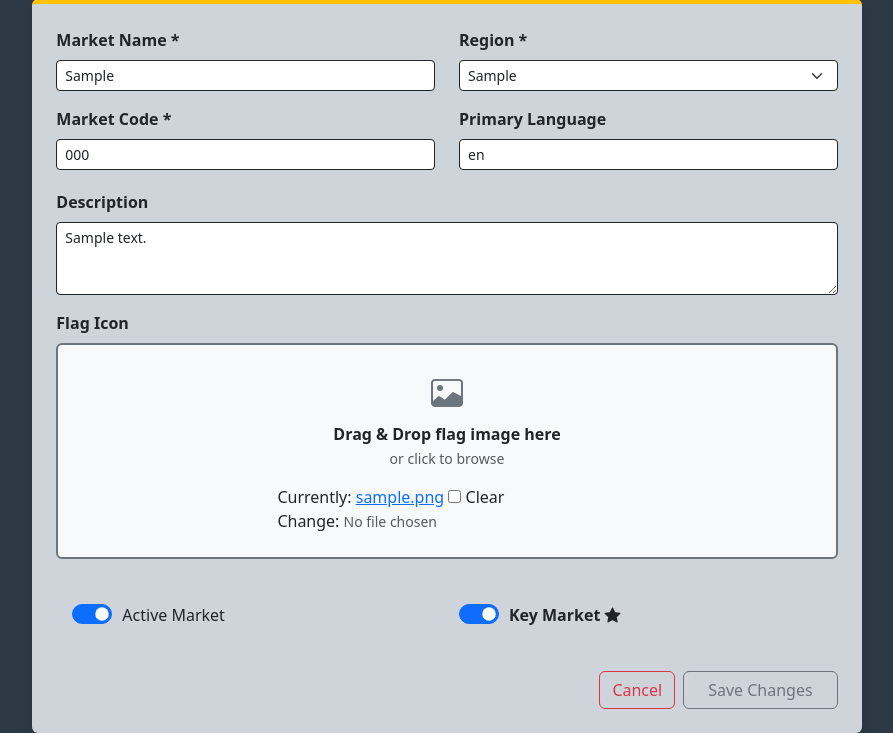
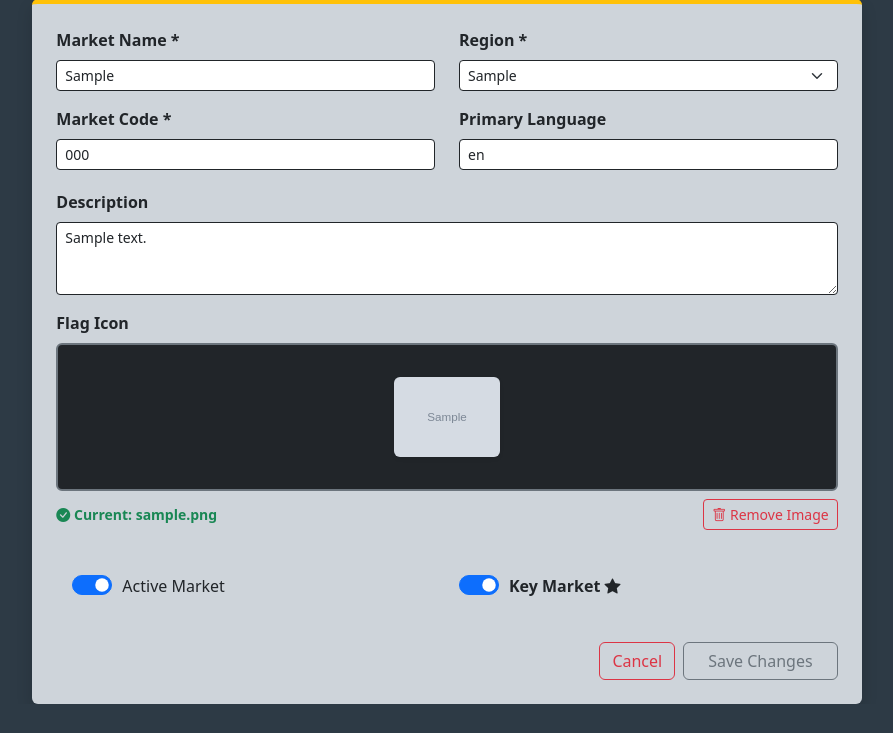
Before and after one commit to VitoBonetti/GostPillar, a Django app: page /management/markets/form/?market_id=00000000-0000-0000-0000-000000000001 in a window 1280 px wide. Shown: the part 248-981 px from the top of the page, without its empty margins (193-1086 px from the left). After the commit the page ends 952 px from the top, so only its background shows below. Run offline with Django 5.2, Linux system fonts and the light colour scheme; a user stored in the database is signed in; tables that the repository leaves empty hold one stand-in row (values such as "Sample post"); grey boxes marked "Sample" are stand-in pictures; some libraries are stand-ins or nearby versions.

Commit message:
Management: remove and update market flag

```diff
--- a/management/templates/management/market_form.html
+++ b/management/templates/management/market_form.html
@@ -69,17 +69,31 @@
                     <div class="mb-4">
                         <label class="form-label fw-bold">Flag Icon</label>
 
-                        <div id="flag-drop-zone" class="border border-2 border-dashed border-secondary rounded p-4 text-center bg-light position-relative" style="cursor: pointer; transition: all 0.2s;">
-                            <i class="bi bi-image text-secondary" style="font-size: 2rem;"></i>
-                            <h6 class="mt-2 fw-bold text-dark mb-1">Drag & Drop flag image here</h6>
-                            <p class="text-muted small mb-3">or click to browse</p>
+                        <input type="checkbox" name="flag_icons-clear" id="id_flag_icons-clear" class="d-none" value="on">
 
-                            <div class="text-start d-inline-block position-relative z-3">
-                                {% render_field form.flag_icons id="id_flag_icons" class="form-control-file text-muted small" %}
+                        <input type="file" name="flag_icons" id="id_flag_icons" class="d-none" accept="image/*">
+
+                        <div id="flag-drop-zone" class="border border-2 border-dashed border-secondary rounded p-4 text-center bg-dark text-light position-relative" style="cursor: pointer; transition: all 0.2s;">
+
+                            <div id="drop-zone-text" class="{% if form.instance.flag_icons %}d-none{% endif %}">
+                                <i class="bi bi-image text-secondary" style="font-size: 2rem;"></i>
+                                <h6 class="mt-2 fw-bold mb-1">Drag & Drop flag image here</h6>
+                                <p class="text-muted small mb-0">or click to browse</p>
                             </div>
+
+                            <img id="flag-preview" src="{% if form.instance.flag_icons %}{{ form.instance.flag_icons.url }}{% endif %}" class="mt-2 mb-2 rounded shadow-sm {% if not form.instance.flag_icons %}d-none{% endif %}" style="max-height: 80px; max-width: 100%;">
                         </div>
 
-                        <div id="flag-file-name-display" class="text-success fw-bold text-center mt-2 small"></div>
+                        <div class="d-flex justify-content-between align-items-center mt-2">
+                            <div id="flag-file-name-display" class="text-success fw-bold small">
+                                {% if form.instance.flag_icons %}
+                                    <i class="bi bi-check-circle-fill"></i> Current: {{ form.instance.flag_icons.name }}
+                                {% endif %}
+                            </div>
+                            <button type="button" id="remove-image-btn" class="btn btn-sm btn-outline-danger {% if not form.instance.flag_icons %}d-none{% endif %}">
+                                <i class="bi bi-trash"></i> Remove Image
+                            </button>
+                        </div>
                         <div class="text-danger small mt-1">{{ form.flag_icons.errors|striptags }}</div>
                     </div>
 
@@ -120,32 +134,31 @@
 <script>
     document.addEventListener("DOMContentLoaded", function() {
         const dropZone = document.getElementById('flag-drop-zone');
-        // Django's default id for the flag_icons field is 'id_flag_icons'
         const fileInput = document.getElementById('id_flag_icons');
+        const clearCheckbox = document.getElementById('id_flag_icons-clear');
         const fileDisplay = document.getElementById('flag-file-name-display');
+        const dropZoneText = document.getElementById('drop-zone-text');
+        const imgPreview = document.getElementById('flag-preview');
+        const removeBtn = document.getElementById('remove-image-btn');
 
         if(dropZone && fileInput) {
-            // Click to open file dialog (only if they didn't click the input directly)
-            dropZone.addEventListener('click', (e) => {
-                if(e.target !== fileInput) {
-                    fileInput.click();
-                }
-            });
+            // Click to open file dialog
+            dropZone.addEventListener('click', () => fileInput.click());
 
-            // Handle Drag events
+            // Handle Drag events (visual feedback)
             ['dragover', 'dragenter'].forEach(eventName => {
                 dropZone.addEventListener(eventName, (e) => {
                     e.preventDefault();
-                    dropZone.classList.remove('bg-light', 'border-secondary');
-                    dropZone.classList.add('bg-white', 'border-primary');
+                    dropZone.classList.add('border-warning');
+                    dropZone.classList.remove('border-secondary');
                 });
             });
 
             ['dragleave', 'dragend', 'drop'].forEach(eventName => {
                 dropZone.addEventListener(eventName, (e) => {
                     e.preventDefault();
-                    dropZone.classList.add('bg-light', 'border-secondary');
-                    dropZone.classList.remove('bg-white', 'border-primary');
+                    dropZone.classList.remove('border-warning');
+                    dropZone.classList.add('border-secondary');
                 });
             });
 
@@ -154,8 +167,7 @@
                 const files = e.dataTransfer.files;
                 if (files.length) {
                     fileInput.files = files; // Assign files to the hidden input
-                    // Trigger the change event manually
-                    fileInput.dispatchEvent(new Event('change'));
+                    fileInput.dispatchEvent(new Event('change')); // Trigger change
                 }
             });
 
@@ -163,40 +175,44 @@
             fileInput.addEventListener('change', function() {
                 if (this.files.length) {
                     const file = this.files[0];
-                    const fileName = file.name;
 
-                    // Show file name
-                    fileDisplay.innerHTML = `<i class="bi bi-check-circle-fill"></i> Selected: ${fileName}`;
-                    dropZone.classList.add('border-success', 'bg-white');
-                    dropZone.classList.remove('border-secondary', 'border-primary', 'bg-light');
+                    // Uncheck the Django 'clear' checkbox since we are uploading a new file
+                    clearCheckbox.checked = false;
 
-                    // NEW: FileReader for live image preview
+                    fileDisplay.innerHTML = `<i class="bi bi-check-circle-fill"></i> Selected: ${file.name}`;
+                    removeBtn.classList.remove('d-none'); // Show remove button
+
                     if (file.type.startsWith('image/')) {
                         const reader = new FileReader();
                         reader.onload = function(e) {
-                            // Find the icon and replace it with the image
-                            const icon = dropZone.querySelector('.bi-image');
-                            if (icon) icon.style.display = 'none';
-
-                            // Check if preview already exists, update or create
-                            let imgPreview = document.getElementById('flag-preview');
-                            if (!imgPreview) {
-                                imgPreview = document.createElement('img');
-                                imgPreview.id = 'flag-preview';
-                                imgPreview.className = 'mt-2 mb-2 rounded shadow-sm';
-                                imgPreview.style.maxHeight = '80px';
-                                imgPreview.style.maxWidth = '100%';
-                                // Insert after the h6 title
-                                dropZone.insertBefore(imgPreview, dropZone.querySelector('h6').nextSibling);
-                            }
                             imgPreview.src = e.target.result;
+                            imgPreview.classList.remove('d-none'); // Show image
+                            dropZoneText.classList.add('d-none');  // Hide text
                         }
                         reader.readAsDataURL(file);
                     }
-
-                    this.style.color = "inherit";
                 }
             });
+
+            // Handle Remove Button Click
+            if (removeBtn) {
+                removeBtn.addEventListener('click', function(e) {
+                    e.stopPropagation(); // Prevent opening the file dialog
+
+                    // Clear the actual file input
+                    fileInput.value = '';
+
+                    // Check the hidden checkbox so Django deletes it on save
+                    clearCheckbox.checked = true;
+
+                    // Reset the UI
+                    imgPreview.src = '';
+                    imgPreview.classList.add('d-none');
+                    dropZoneText.classList.remove('d-none');
+                    removeBtn.classList.add('d-none');
+                    fileDisplay.innerHTML = '';
+                });
+            }
         }
     });
 </script>
--- a/management/views.py
+++ b/management/views.py
@@ -242,7 +242,13 @@ class MarketFormView(ManagementAccessMixin, View):
             form = MarketForm(request.POST, request.FILES)
 
         if form.is_valid():
-            form.save()
+            market_instance = form.save(commit=False)
+
+            if request.POST.get('flag_icons-clear') == 'on':
+                if market_instance.flag_icons:
+                    market_instance.flag_icons.delete(save=False)
+            market_instance.save()
+
             msg = "Market updated successfully." if market_id else "Market created successfully."
             messages.success(request, msg)
 
--- a/markets/models.py
+++ b/markets/models.py
@@ -4,6 +4,9 @@ import uuid as _uuid
 from management.validators import validate_file_size
 from io import BytesIO
 from PIL import Image
+from django.db.models.signals import post_delete, pre_save
+from django.dispatch import receiver
+import os
 
 
 class Market(models.Model):
@@ -53,3 +56,37 @@ class Market(models.Model):
                 pass
 
             super().save(*args, **kwargs)
+
+
+@receiver(post_delete, sender=Market)
+def auto_delete_file_on_delete(sender, instance, **kwargs):
+    """
+    Deletes the flag icon from the filesystem
+    when the corresponding Market object is deleted.
+    """
+    if instance.flag_icons:
+        if os.path.isfile(instance.flag_icons.path):
+            os.remove(instance.flag_icons.path)
+
+@receiver(pre_save, sender=Market)
+def auto_delete_file_on_change(sender, instance, **kwargs):
+    """
+    Deletes the old flag icon from the filesystem
+    when the Market object is updated with a new file,
+    or when the file is cleared.
+    """
+    if not instance.pk:
+        return # This is a new object, nothing to delete
+
+    try:
+        old_market = Market.objects.get(pk=instance.pk)
+        old_file = old_market.flag_icons
+    except Market.DoesNotExist:
+        return
+
+    new_file = instance.flag_icons
+
+    # If the file has changed (or was cleared)
+    if not old_file == new_file:
+        if old_file and os.path.isfile(old_file.path):
+            os.remove(old_file.path)
```
